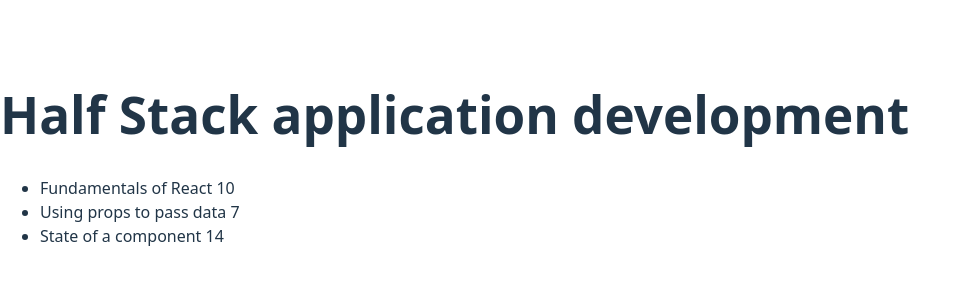
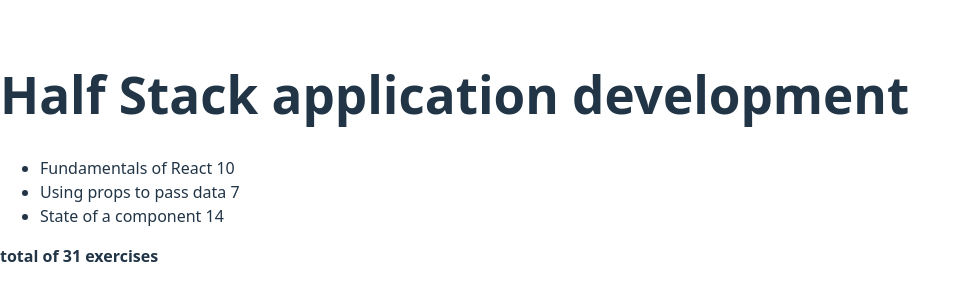
Before and after one commit to ramipandolfi/fullstackopen-ejercicios, a React (Vite) app: page / in a window 1280 px wide. Shown: the part 242-542 px from the top of the page, without its empty margins (0-971 px from the left). Built offline with nearby package versions, Linux system fonts and the light colour scheme.

Commit message:
exercise 2.3

```diff
--- a/src/App.jsx
+++ b/src/App.jsx
@@ -20,11 +20,21 @@
   );
 };
 
+const Total = ({ parts }) => {
+  const total = parts.reduce((s, p) => s + p.exercises, 0);
+  return (
+    <p>
+      <b>total of {total} exercises</b>
+    </p>
+  );
+};
+
 const Course = ({ course }) => {
   return (
     <div>
       <Header name={course.name} />
       <Content parts={course.parts} />
+      <Total parts={course.parts} />
     </div>
   );
 };
```
